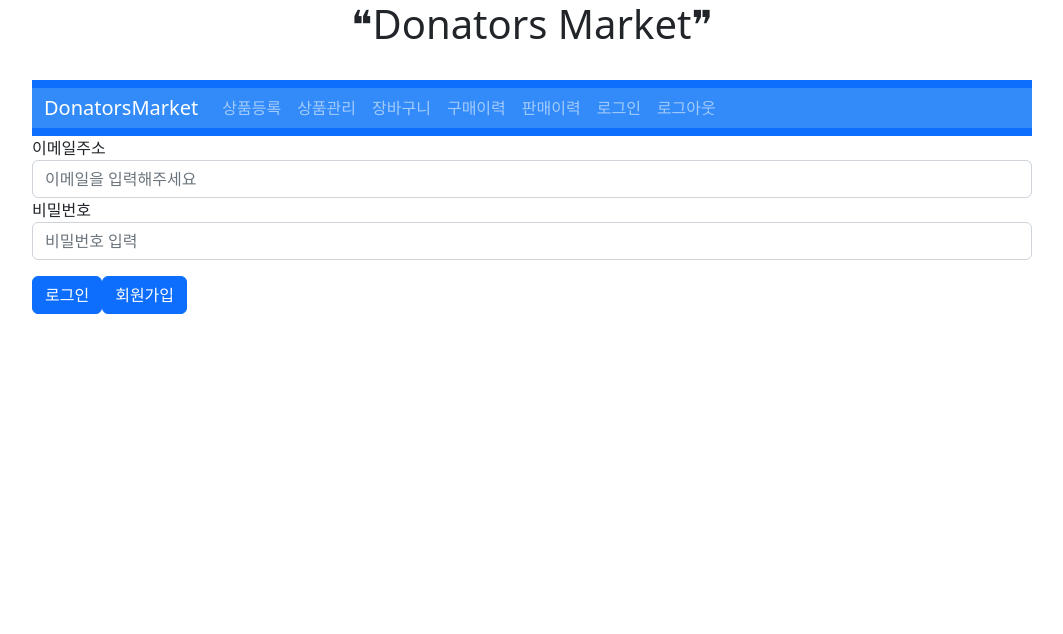
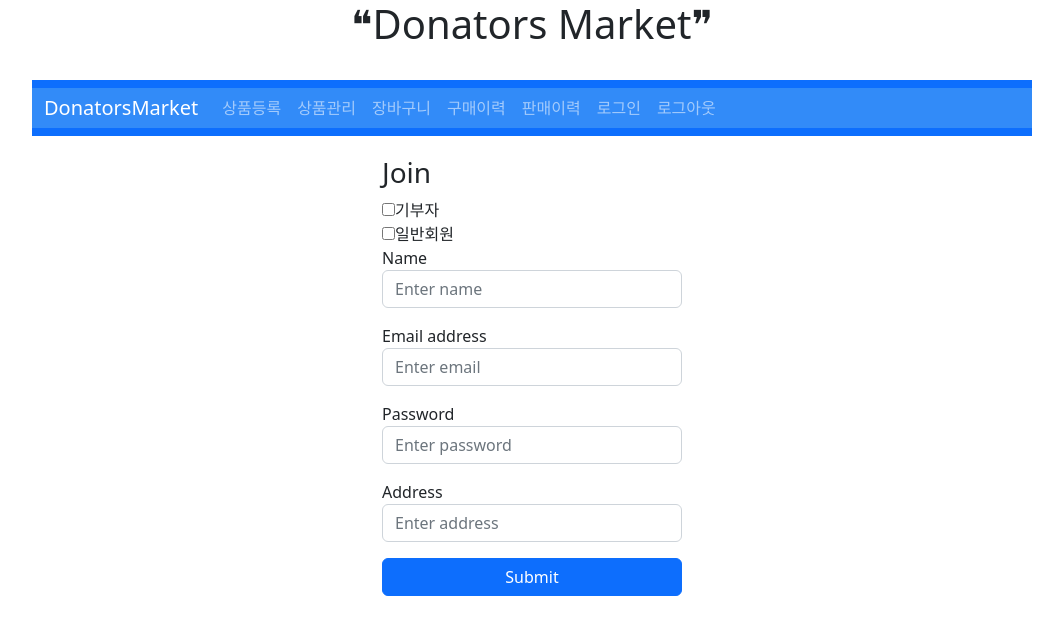
Before and after one commit to huiji072/Study, a React (Create React App) app in the folder reactStudy/shop-test/: page / in a window 1280 px wide. Shown: the top 634 px of the page, without its empty margins (108-1171 px from the left). Built offline with nearby package versions, Linux system fonts and the light colour scheme.

Commit message:
login, join 변경

```diff
--- a/reactStudy/shop-test/src/App.js
+++ b/reactStudy/shop-test/src/App.js
@@ -13,7 +13,7 @@ function App() {
   return (
     <>
     <Header></Header>
-    <Login></Login>
+    <Join></Join>
     </>
   );
 }
--- a/reactStudy/shop-test/src/fragment/Header.css
+++ b/reactStudy/shop-test/src/fragment/Header.css
@@ -1,6 +1,7 @@
 nav{
     width: 1000px;
     margin: auto;
+    margin-bottom: 20px;
 }
 h1{
     text-align: center;
--- /dev/null
+++ b/reactStudy/shop-test/src/login/Join.css
@@ -0,0 +1,4 @@
+.joinForm{
+    width: 1000px;
+    margin: auto;
+}
--- a/reactStudy/shop-test/src/login/Join.jsx
+++ b/reactStudy/shop-test/src/login/Join.jsx
@@ -1,4 +1,5 @@
 import React, { Component } from 'react';
+import './Join.css';
 import TextField from '@mui/material/TextField';
 import Checkbox from '@mui/material/Checkbox';
 import Button from '@mui/material/Button';
@@ -8,53 +9,68 @@ import FormControlLabel from '@mui/material/FormControlLabel';
 class Join extends Component {
     render() {
         return(
-            <div className="Join">
-                <FormControlLabel
-                control={<Checkbox value="기부자"/>}
-                label="기부자"
-                />
-                <br></br>
-                <FormControlLabel
-                control={<Checkbox value="일반회원"/>}
-                label="일반회원"
-                />
-                <br></br>
-                <label>이름</label>
-                <br></br>
-                <TextField
-                label="이름을 입력해주세요"
-                required
-                name="name"
-                autoComplete="name"
-                autoFocus
-                />
-                <br></br>
-                <label>이메일주소</label>
-                <br></br>
-                <TextField
-                label="이메일 주소를 입력해주세요"
-                required
-                name="email"
-                />
-                <br></br>
-                <TextField
-                label="Password"
-                type="password"
-                required
-                name="password"
-                autoComplete="current-password"
-                />
-                <br></br>
-                <label>주소</label>
-                <br></br>
-                <TextField
-                label="주소를 입력해주세요"
-                required
-                name="address"
-                />
-                <br></br>
+            <div>
+                <form class="loginForm">
+                    <h3>Join</h3>
 
-                <Button type='submit' variant="contained" sx={{ mt: 3, ml: 1, mr:1, mb: 2 }} >회원가입</Button>
+                    <div class="form-group">
+                    <input type="checkbox" id="chkseller" name="chkseller" className="custom-control-input"/>
+                    <label className="custom-control-label">기부자</label>
+                    <br/>
+                    <input type="checkbox" id="chkbuyer" name="chkbuyer" className="custom-control-input"/>
+                    <label className="custom-control-label">일반회원</label>
+                    </div>
+
+                    <div className="mb-3">
+                      <label>Name</label>
+                      <input
+                        type="text"
+                        className="form-control"
+                        placeholder="Enter name"
+                      />
+                    </div>
+                    <div className="mb-3">
+                      <label>Email address</label>
+                      <input
+                        type="email"
+                        className="form-control"
+                        placeholder="Enter email"
+                      />
+                    </div>
+                    <div className="mb-3">
+                      <label>Password</label>
+                      <input
+                        type="password"
+                        className="form-control"
+                        placeholder="Enter password"
+                      />
+                    </div>
+                    <div className="mb-3">
+                      <label>Address</label>
+                      <input
+                        type="text"
+                        className="form-control"
+                        placeholder="Enter address"
+                      />
+                    </div>
+                    <div className="mb-3">
+                      {/* <div className="custom-control custom-checkbox">
+                        <input
+                          type="checkbox"
+                          className="custom-control-input"
+                          id="customCheck1"
+                        />
+                        <label className="custom-control-label" htmlFor="customCheck1">
+                          Remember me
+                        </label>
+                      </div> */}
+                    </div>
+                    <div className="d-grid">
+                      <button type="submit" className="btn btn-primary">
+                        Submit
+                      </button>
+                    </div>
+                  </form>
             </div>
         );
     }
--- a/reactStudy/shop-test/src/login/Login.css
+++ b/reactStudy/shop-test/src/login/Login.css
@@ -1,6 +1,6 @@
 .loginForm{
     margin: auto;
-    width: 1000px;
+    width: 300px;
 }
 .error {
     color: #bd2130;
--- a/reactStudy/shop-test/src/login/Login.jsx
+++ b/reactStudy/shop-test/src/login/Login.jsx
@@ -9,20 +9,42 @@ class Login extends Component {
     render() {
         return(
             <div>
-                <form role="form" method="post" action="/members/login" class="loginForm">
-                  <div class="form-group">
-                    <label >이메일주소</label>
-                    <input type="email" name="email" class="form-control" placeholder="이메일을 입력해주세요"/>
-                  </div>
-                  <div class="form-group">
-                    <label>비밀번호</label>
-                    <input type="password" name="password" id="password" class="form-control" placeholder="비밀번호 입력"/>
-                  </div>
-                  <p class="error"></p>
-                  <button class="btn btn-primary">로그인</button>
-                  <button type="button" class="btn btn-primary" onClick="location.href='/members/new'">회원가입</button>
-                  <input type="hidden" />
-              </form>
+                 <form class="loginForm">
+                    <h3>Sign In</h3>
+                    <div className="mb-3">
+                      <label>Email address</label>
+                      <input
+                        type="email"
+                        className="form-control"
+                        placeholder="Enter email"
+                      />
+                    </div>
+                    <div className="mb-3">
+                      <label>Password</label>
+                      <input
+                        type="password"
+                        className="form-control"
+                        placeholder="Enter password"
+                      />
+                    </div>
+                    <div className="mb-3">
+                      <div className="custom-control custom-checkbox">
+                        <input
+                          type="checkbox"
+                          className="custom-control-input"
+                          id="customCheck1"
+                        />
+                        <label className="custom-control-label" htmlFor="customCheck1">
+                          Remember me
+                        </label>
+                      </div>
+                    </div>
+                    <div className="d-grid">
+                      <button type="submit" className="btn btn-primary">
+                        Submit
+                      </button>
+                    </div>
+                  </form>
           </div>
         );
     }
```
